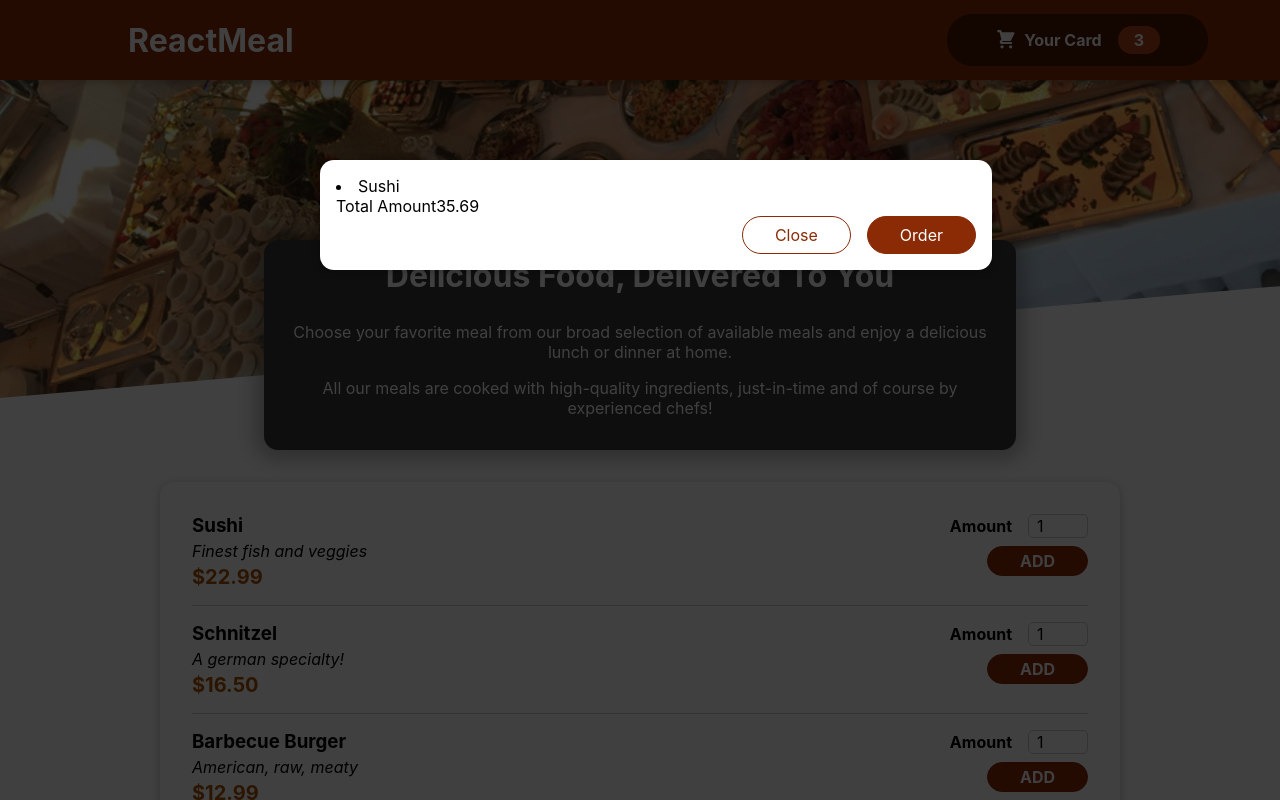
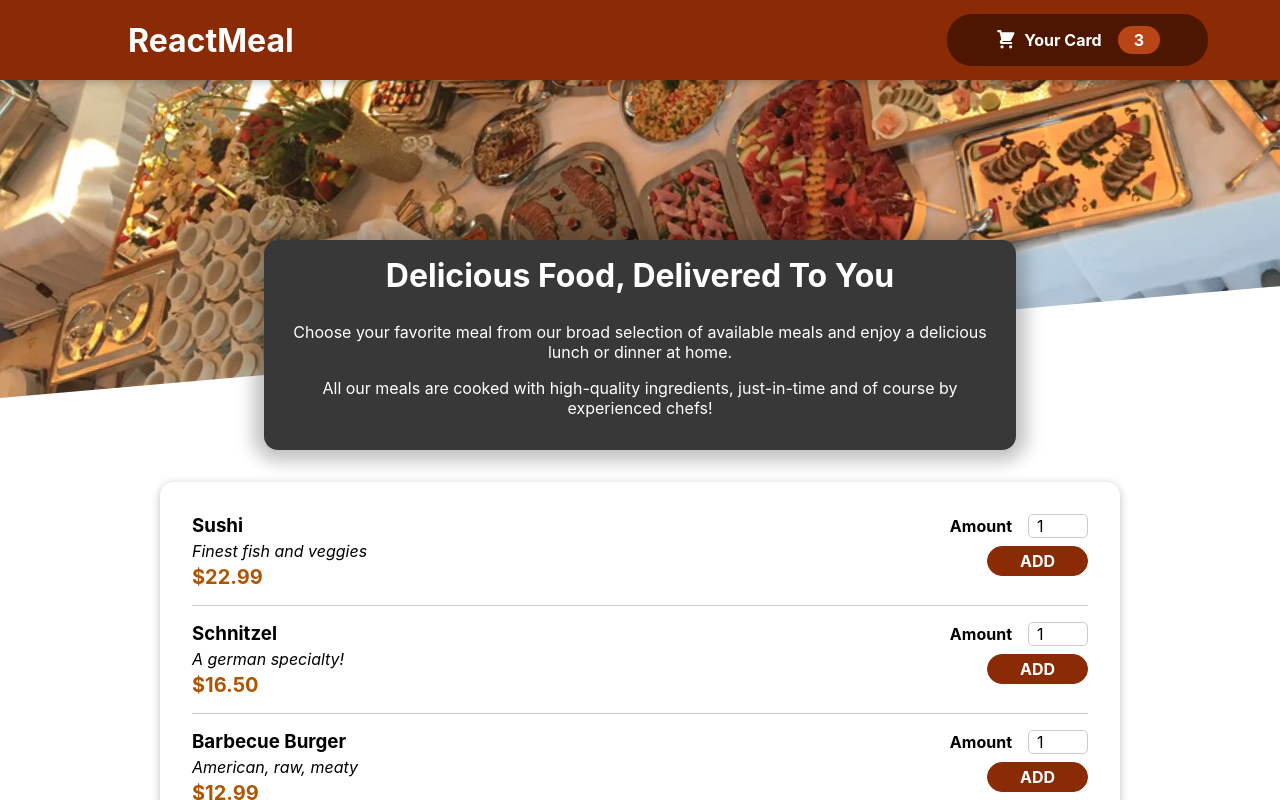
Before and after one commit to melika760/FoodApp, a React (Create React App) app: page / in a window 1280 px wide. Shown: the top 800 px of the page. Built offline with nearby package versions, Linux system fonts and the light colour scheme.

Commit message:
add close and open Cart

```diff
--- a/src/App.js
+++ b/src/App.js
@@ -1,13 +1,20 @@
-import React,{Fragment} from "react";
+import React,{Fragment, useState} from "react";
 import Cart from "./Components/Cart/Cart";
 import Header from "./Components/Layout/Header";
 import Meals from "./Components/Meals/Meals";
 
 function App() {
+  const[CartIsShown, setCartIsShown]=useState(false)
+  function hideCartHandler(){
+    setCartIsShown(false)
+  }
+  function ShowCartHandler(){
+    setCartIsShown(true)
+  }
   return (
   <Fragment>
-    <Cart/>
-    <Header/>
+    {CartIsShown && <Cart onClose={hideCartHandler}/>}
+    <Header onShow={ShowCartHandler}/>
     <main> <Meals/></main>
 
   </Fragment>
--- a/src/Components/Cart/Cart.js
+++ b/src/Components/Cart/Cart.js
@@ -1,18 +1,18 @@
 import styles from "./Cart.module.css"
 import Modal from "../UI/Modal"
-export default function Cart(){
+export default function Cart(props){
 const Mealitems= [{id:"c1", name:"Sushi"}].map(item=>{
     return(<li key={item.id}>{item.name}</li>)
 })
     return(
-    <Modal>
+    <Modal onClose={props.onClose}>
 {Mealitems}
 <div className={styles[`cart-items`]}>
 <span>Total Amount</span>
 <span>35.69</span>
 </div>
 <div className={styles.actions}>
-    <button className={styles[`button--alt`]}>Close</button>
+    <button className={styles[`button--alt`]} onClick={props.onClose}>Close</button>
     <button className={styles.button}>Order</button>
 </div>
         </Modal>
--- a/src/Components/Layout/Header.js
+++ b/src/Components/Layout/Header.js
@@ -2,12 +2,12 @@
 import HeaderCartButton from "./HeaderCartButton";
 import styles from "./Header.module.css";
 import MealsImage from "./meals.jpg"
-export default function Header(){
+export default function Header(props){
     return(
         <Fragment>
             <header className={styles.header}>
                 <h1>ReactMeal</h1>
-               <HeaderCartButton/>
+               <HeaderCartButton onShow={props.onShow}/>
             </header>
             <div className={styles["main-image"]}>
 <img src={MealsImage} alt="Deliciouse Food"/>
--- a/src/Components/Layout/HeaderCartButton.js
+++ b/src/Components/Layout/HeaderCartButton.js
@@ -1,9 +1,9 @@
 
 import CartIcon from "../Cart/CartIcon";
 import styles from "./HeaderCartButton.module.css";
-export default function HeaderCartButton(){
+export default function HeaderCartButton(props){
     return(
-        <button className={styles.button}>
+        <button className={styles.button} onClick={props.onShow}>
             <span className={styles.icon}>
                 <CartIcon/>
             </span>
--- a/src/Components/UI/Modal.js
+++ b/src/Components/UI/Modal.js
@@ -1,8 +1,8 @@
 import React,{Fragment} from "react";
 import ReactDOM  from "react-dom";
 import styles from "./Modal.module.css"
-function Backdrop(){
-    return(<div className={styles.backdrop}/>)
+function Backdrop(props){
+    return(<div className={styles.backdrop} onClick={props.onClose}/>)
 }
 function ModalOverley(props){
     return(<div className={styles.modal}><div className={styles.content}>{props.children}</div></div>)
@@ -11,7 +11,7 @@
 export default function Modal(props){
     return(
         <Fragment>
-            {ReactDOM.createPortal(<Backdrop/>,portalEl)}
+            {ReactDOM.createPortal(<Backdrop onClose={props.onClose}/>,portalEl)}
 
             {ReactDOM.createPortal(<ModalOverley>{props.children}</ModalOverley>,portalEl)}
         </Fragment>
```
